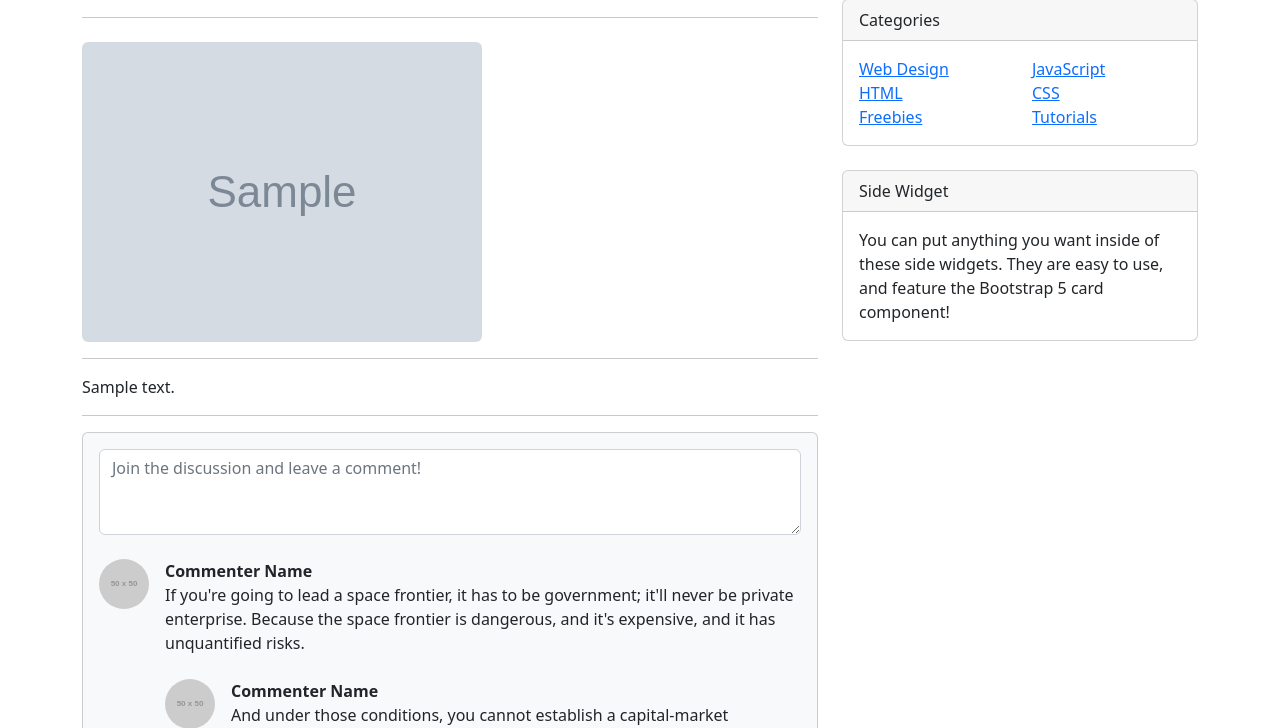
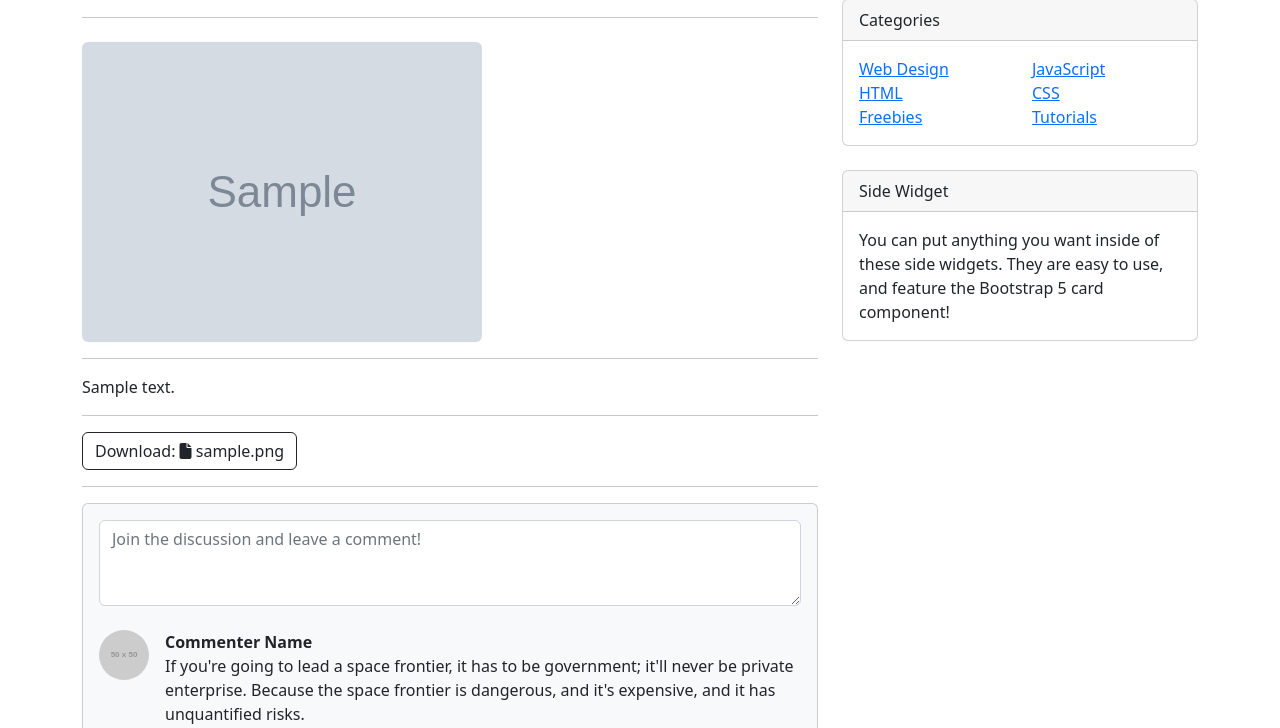
Before and after one commit to Linfo-KR/MyWebPage, a Django app: page /blog/1/ in a window 1280 px wide. Shown: the part 242-970 px from the top of the page. Run offline with Django 4.2, Linux system fonts and the light colour scheme; tables that the repository leaves empty hold one stand-in row (values such as "Sample post"); grey boxes marked "Sample" are stand-in pictures; grey boxes labelled with a size stand in for pictures from a placeholder-image service; some libraries are stand-ins or nearby versions.

Commit message:
Apply on Download Button and Icon to PostDetail Page

```diff
--- a/blog/models.py
+++ b/blog/models.py
@@ -1,3 +1,5 @@
+import os
+
 from django.db import models
 
 class Post(models.Model) :
@@ -14,3 +16,9 @@ class Post(models.Model) :
 
     def get_absolute_url(self):
         return f'/blog/{self.pk}'
+
+    def get_file_name(self):
+        return os.path.basename(self.fileUpload.name)
+
+    def get_file_ext(self):
+        return self.get_file_name().split('.')[-1]
--- a/blog/templates/blog/post_detail.html
+++ b/blog/templates/blog/post_detail.html
@@ -13,6 +13,7 @@
     <link rel="stylesheet" href="{% static 'blog/bootstrap/bootstrap.min.css'%}" media="screen">
     <!-- Custom Style for this template -->
     <link rel="stylesheet" href="{% static 'blog/css/blog-post.css'%}" media="screen">
+    <script src="https://kit.fontawesome.com/a31850d8b2.js" crossorigin="anonymous"></script>
 </head>
 <body>
     <!-- Responsive navbar-->
@@ -66,6 +67,22 @@
                     <hr>
                     <!-- Post content-->
                     <p>{{ post.content }}</p>
+                    <hr>
+                    {% if post.fileUpload %}
+                        <a href="{{ post.fileUpload.url }}" class="btn btn-outline-dark" role = "button" download>
+                            Download:
+                            {% if post.get_file_ext == 'csv' %}
+                                <i class="fa-solid fa-file-csv"></i>
+                            {% elif post.get_file_ext == 'xlsx' or post.get_file_ext == 'xls' %}
+                                <i class="fa-solid fa-file-excel"></i>
+                            {% elif post.get_file_ext == 'docx' or post.get_file_ext == 'doc' %}
+                                <i class="fa-solid fa-file-word"></i>
+                            {% else %}
+                                <i class="fa-solid fa-file"></i>
+                            {% endif %}
+                            {{ post.get_file_name }}
+                        </a>
+                    {% endif %}
                     <hr>
                 </article>
                 <!-- Comments section-->
```
